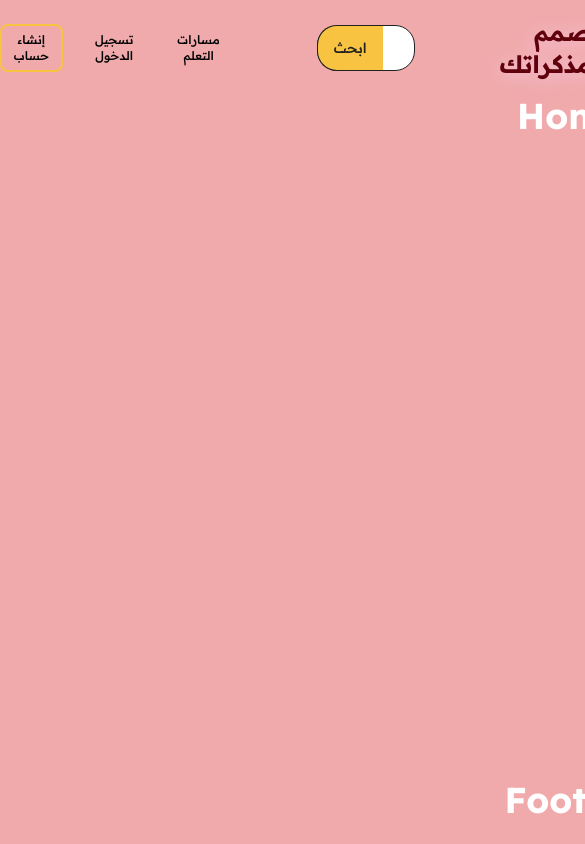
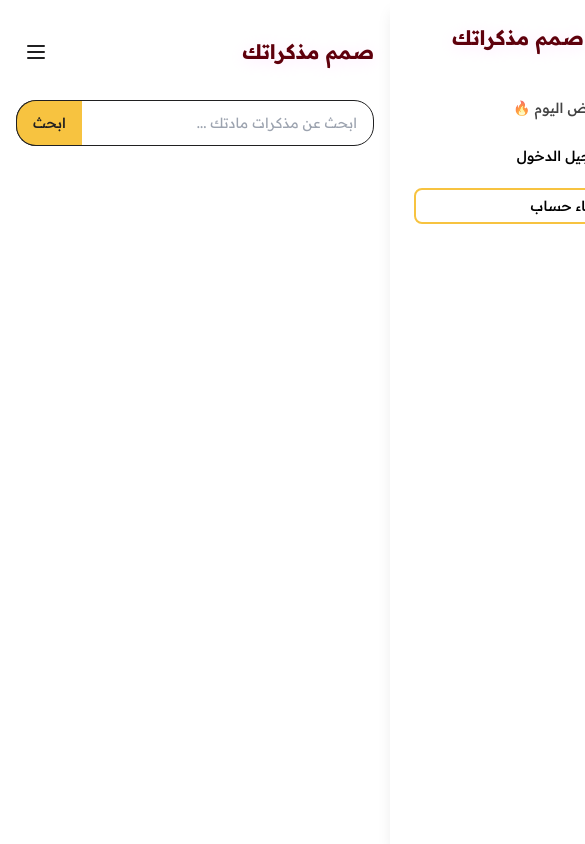
Before and after one commit to Tarek-Saad/Order-Books-App, a React (Vite) app in the folder frontend/: page / in a window 390 px wide. Shown: the top 844 px of the page, 585 px wide, since content can reach past the window. Built offline with nearby package versions, Linux system fonts and the light colour scheme.

Commit message:
make navbar responsive

```diff
--- a/frontend/src/components/Navbar/Navbar.tsx
+++ b/frontend/src/components/Navbar/Navbar.tsx
@@ -1,10 +1,23 @@
+import React from 'react';
+
 const Navbar = () => {
+  const [isSidebarOpen, setIsSidebarOpen] = React.useState(false);
+
   return (
-    <div className="w-full h-24 max-w-5xl mx-auto px-8 py-4 flex items-center justify-between">
-      <h1 className="text-2xl font-extrabold text-[#5f000c] drop-shadow-[0_2px_8px_rgba(255,215,255,0.6)]">صمم مذكراتك </h1>
+    <nav className="w-full bg-white">
+      <div className="max-w-6xl mx-auto px-4 sm:px-6 lg:px-8">
+        {/* Desktop & Mobile Header */}
+        <div className="flex items-center justify-between h-16 mt-5">
+          {/* Logo */}
+          <div className="flex-shrink-0 ml-5">
+            <h1 className="text-xl sm:text-2xl font-extrabold text-[#5f000c] drop-shadow-[0_2px_8px_rgba(255,215,255,0.6)]">
+              صمم مذكراتك
+            </h1>
+          </div>
 
-      <div className="flex items-center flex-1 mx-[85px]">
-        <div className="flex-1 relative">
+          {/* Search Bar - Hidden on mobile */}
+          <div className="hidden md:block flex-grow mx-8">
+            <div className="relative max-w-3xl">
             <input
             type="text"
             className="w-full py-3 pl-20 pr-4 text-sm rounded-[20px] border border-dark-charcoal focus:outline-none focus:border-golden-orange"
@@ -16,9 +29,13 @@ const Navbar = () => {
             </div>
           </div>
 
-      <div className="flex items-center gap-5">
-        <button className="px-3 py-1.5 text-xs bg-transparent hover:bg-golden-orange/10 rounded-lg transition-colors readex-pro-medium">
-          مسارات التعلم
+          {/* Desktop Navigation */}
+          <div className="hidden md:flex items-center gap-5">
+            <button className="px-3 py-1.5 text-xs bg-transparent hover:bg-golden-orange/10 rounded-lg transition-colors readex-pro-medium group relative overflow-hidden">
+              <span className="inline-flex items-center animate-pulse">
+              🔥 عروض اليوم 🔥
+              </span>
+              <div className="absolute inset-0 bg-gradient-to-r from-yellow-300 via-red-400 to-yellow-300 opacity-0 group-hover:opacity-20 transition-opacity duration-300"></div>
             </button>
             <button className="px-3 py-1.5 text-xs bg-transparent hover:bg-golden-orange/10 rounded-lg transition-colors readex-pro-medium">
               تسجيل الدخول
@@ -27,8 +44,73 @@ const Navbar = () => {
               إنشاء حساب
             </button>
           </div>
+
+          {/* Mobile menu button */}
+          <div className="md:hidden">
+            <button
+              onClick={() => setIsSidebarOpen(!isSidebarOpen)}
+              className="inline-flex items-center justify-center p-2 rounded-md text-dark-charcoal hover:bg-golden-orange/10"
+            >
+              <svg
+                className="h-6 w-6"
+                stroke="currentColor"
+                fill="none"
+                viewBox="0 0 24 24"
+              >
+                <path
+                  strokeLinecap="round"
+                  strokeLinejoin="round"
+                  strokeWidth="2"
+                  d="M4 6h16M4 12h16M4 18h16"
+                />
+              </svg>
+            </button>
           </div>
-  )
-}
+        </div>
 
-export default Navbar
+        {/* Search Bar - Only visible on mobile below header */}
+        <div className="md:hidden py-4">
+          <div className="relative max-w-3xl mx-auto">
+            <input
+              type="text"
+              className="w-full py-3 pl-20 pr-4 text-sm rounded-[20px] border border-dark-charcoal focus:outline-none focus:border-golden-orange"
+              placeholder="ابحث عن مذكرات مادتك ..."
+            />
+            <button className="absolute left-0 top-0 h-full px-4 text-sm bg-yellow-orange text-dark-charcoal rounded-l-[20px] border-y border-l border-dark-charcoal hover:bg-golden-orange/10 transition-colors readex-pro-medium">
+              ابحث
+            </button>
+          </div>
+        </div>
+      </div>
+
+      {/* Mobile Sidebar */}
+      <div className={`md:hidden fixed inset-y-0 right-0 transform ${isSidebarOpen ? 'translate-x-0' : 'translate-x-full'} transition-transform duration-300 ease-in-out bg-white w-64 z-50 shadow-lg`}>
+        <div className="p-6 space-y-4">
+          {/* Logo */}
+          <div className="flex justify-center mb-6">
+          <h1 className="text-xl sm:text-2xl font-extrabold text-[#5f000c] drop-shadow-[0_2px_8px_rgba(255,215,255,0.6)]">
+              صمم مذكراتك
+            </h1>
+          </div>
+
+          {/* Navigation Links */}
+          <button className="px-3 py-1.5 text-sm bg-transparent hover:bg-golden-orange/10 rounded-lg transition-colors readex-pro-medium group relative overflow-hidden cursor-pointer">
+            <span className="inline-flex items-center animate-pulse relative z-10">
+              عروض اليوم 🔥
+            </span>
+            <div className="absolute inset-0 bg-gradient-to-r from-yellow-300 via-red-500 to-yellow-300 opacity-0 group-hover:opacity-30 transition-all duration-500 animate-gradient-x"></div>
+            <div className="absolute inset-0 bg-gradient-to-t from-transparent to-white/10 opacity-0 group-hover:opacity-100 transition-opacity duration-300"></div>
+          </button>
+          <button className="w-full px-3 py-1.5 text-sm bg-transparent hover:bg-golden-orange/10 rounded-lg transition-colors readex-pro-medium text-right">
+            تسجيل الدخول
+          </button>
+          <button className="w-full px-3 py-1.5 text-sm bg-transparent hover:bg-golden-orange/10 rounded-lg border-2 border-yellow-orange transition-colors readex-pro-medium text-right">
+            إنشاء حساب
+          </button>
+        </div>
+      </div>
+    </nav>
+  );
+};
+
+export default Navbar;
--- a/frontend/src/index.css
+++ b/frontend/src/index.css
@@ -2,7 +2,7 @@
 @tailwind components;
 @tailwind utilities;
 body {
-    background-color: #f0aaac;
+    background-color: #ffffff;
     direction: rtl;
     font-family: "Readex Pro", sans-serif;
     text-align: right;
```
Lines whose indentation alone changed are shown as unchanged.
